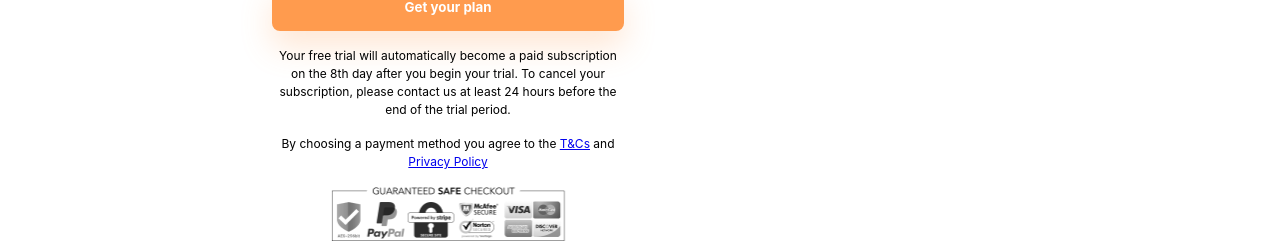
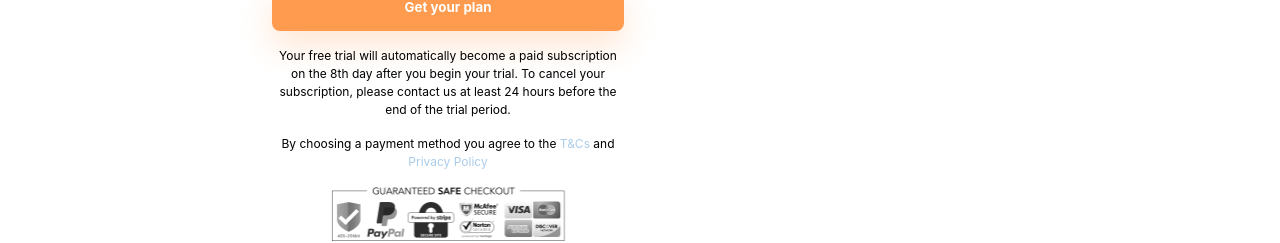
Before and after one commit to JonasStempickij/positive-yoga-kilo-academy, a React (Create React App) app: page / in a window 1280 px wide. Shown: the part 1075-1318 px from the top of the page. Built offline with nearby package versions, Linux system fonts and the light colour scheme.

Commit message:
link correction in safe checkout

```diff
--- a/src/assets/wrappers/YogaPlan.js
+++ b/src/assets/wrappers/YogaPlan.js
@@ -64,6 +64,9 @@ const Wrapper = styled.article`
   .highlight {
     color: #ff9b4e;
   }
+  .link {
+    color: #abcce9;
+  }
 
   .feature-list {
     display: flex;
--- a/src/components/Story.js
+++ b/src/components/Story.js
@@ -12,7 +12,7 @@ const Story = ({ story, activeStory }) => {
       <div className='stars'>
         <Stars />
       </div>
-      <img src={img} alt='image' />
+      <img src={img} alt='star' />
       <p className='paragraph-regular'>{text}</p>
     </section>
   );
--- a/src/pages/YogaPlan.js
+++ b/src/pages/YogaPlan.js
@@ -44,8 +44,9 @@ const YogaPlan = () => {
           period.
         </p>
         <p className='caption-mobile'>
-          By choosing a payment method you agree to the <a href='#'>T&Cs</a> and{' '}
-          <a href='#'>Privacy Policy</a>
+          By choosing a payment method you agree to the{' '}
+          <span className='link'>T&Cs</span> and{' '}
+          <span className='link'>Privacy Policy</span>
         </p>
         <img
           src={payment}
```
